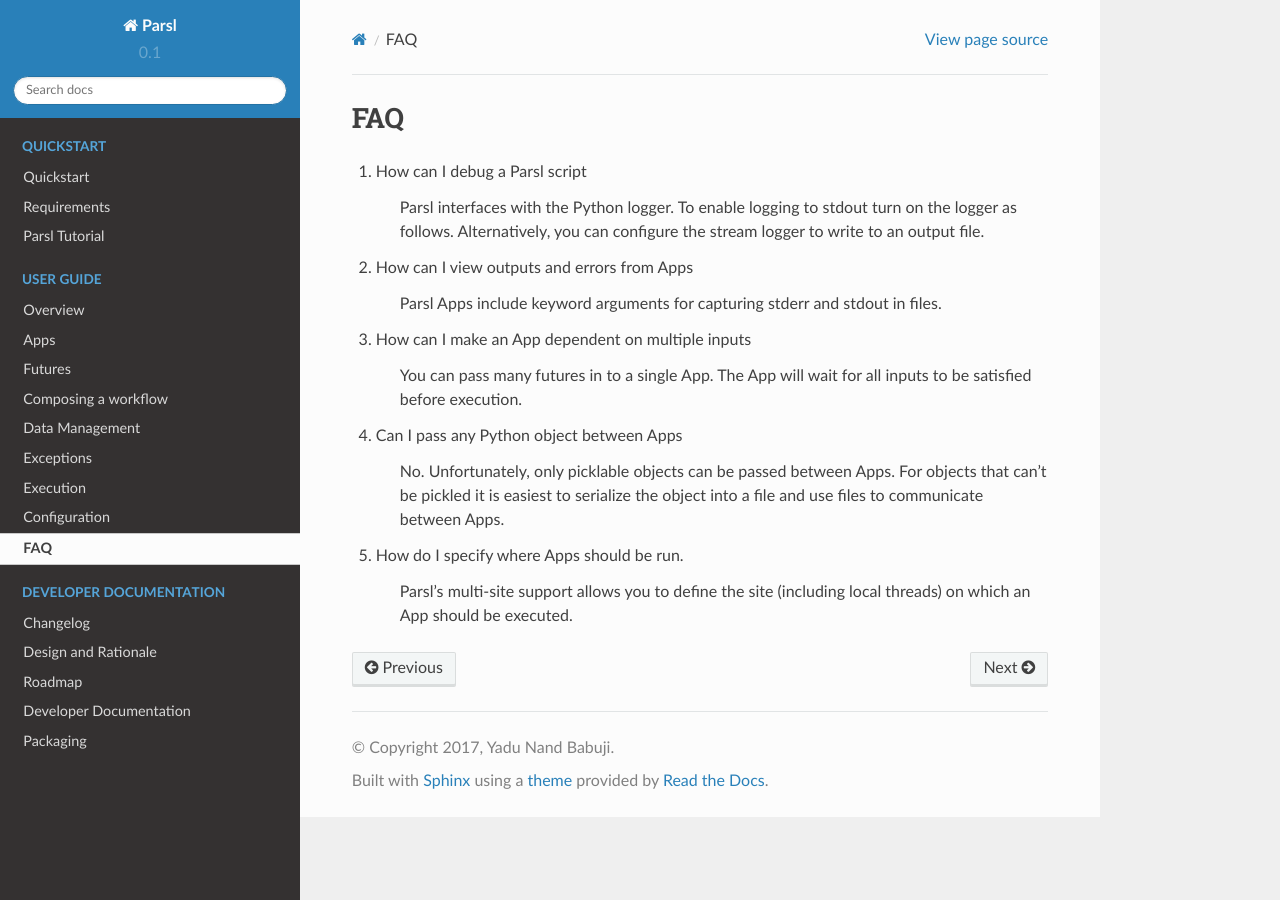
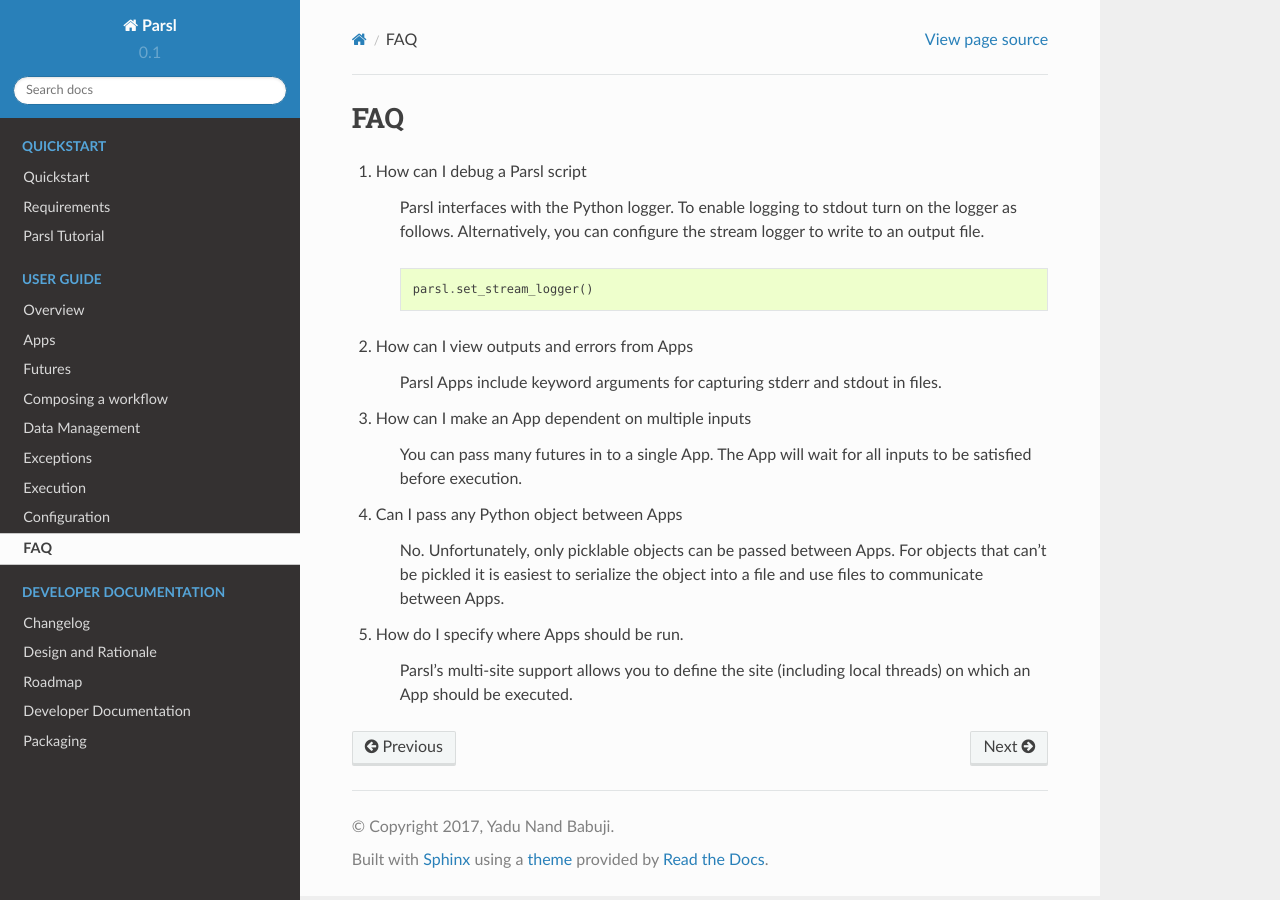
Before and after one commit to Parsl/parsl, a Sphinx documentation site: the page built from docs/userguide/faq.rst, in a window 1280 px wide. Built offline with Sphinx 7.4.7 and the Read the Docs theme 2.0.0, drawn with Linux system fonts in a browser that asks for light colours; some of the changed lines change nothing that is shown.

Commit message:
Fixing code in FAQ

```diff
--- a/docs/userguide/faq.rst
+++ b/docs/userguide/faq.rst
@@ -2,26 +2,27 @@
 ========
 
 
-1. How can I debug a Parsl script
+#. How can I debug a Parsl script
 
     Parsl interfaces with the Python logger. To enable logging to stdout turn on the logger as follows. Alternatively, you can configure the stream logger to write to an output file.
 
     .. code-block:: python
-        parsl.set_stream_logger()
+
+            parsl.set_stream_logger()
 
 
-2. How can I view outputs and errors from Apps
+#. How can I view outputs and errors from Apps
 
     Parsl Apps include keyword arguments for capturing stderr and stdout in files.
 
-3. How can I make an App dependent on multiple inputs
+#. How can I make an App dependent on multiple inputs
 
     You can pass many futures in to a single App. The App will wait for all inputs to be satisfied before execution.
 
-4. Can I pass any Python object between Apps
+#. Can I pass any Python object between Apps
 
     No. Unfortunately, only picklable objects can be passed between Apps. For objects that can't be pickled it is easiest to serialize the object into a file and use files to communicate between Apps.
 
-5. How do I specify where Apps should be run.
+#. How do I specify where Apps should be run.
 
     Parsl's multi-site support allows you to define the site (including local threads) on which an App should be executed.
```
